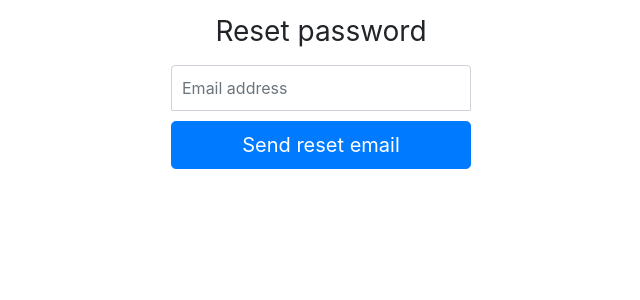
After one commit to Swanand01/feedboard, a Django app: page /account/password_reset/ in a window 1280 px wide. The commit adds this page. Shown: the top 300 px of the page, without its empty margins (319-959 px from the left). Run offline with Django 3.2, Linux system fonts and the light colour scheme; some libraries are stand-ins or nearby versions.

Commit message:
Added password reset views

```diff
--- a/account/admin.py
+++ b/account/admin.py
@@ -2,11 +2,10 @@ from django.contrib import admin
 from django.contrib.auth.forms import UserCreationForm
 from .models import CustomUser
 
-# Register your models here.
 admin.site.register(CustomUser)
 
 
 class CustomUserCreationForm(UserCreationForm):
     class Meta:
         model = CustomUser
-        fields = ["user_name", "password1"]
+        fields = ["user_name", "email", "password1"]
--- a/account/models.py
+++ b/account/models.py
@@ -6,18 +6,22 @@ from django.contrib.auth.models import PermissionsMixin
 class CustomUserManager(BaseUserManager):
     use_in_migrations = True
 
-    def create_user(self, user_name, password):
+    def create_user(self, user_name, email, password):
         """
         Creates and saves a User with the given username and password.
         """
         if not user_name:
             raise ValueError('Users must have an username')
 
+        if not email:
+            raise ValueError('Users must have an email')
+
         if not password:
             raise ValueError('Users must have an password')
 
         user = self.model(
             user_name=user_name,
+            email=email
         )
 
         user.set_password(password)
--- /dev/null
+++ b/account/templates/account/base.html
@@ -0,0 +1,24 @@
+<!DOCTYPE html>
+<html lang="en">
+
+<head>
+    <meta charset="UTF-8">
+    <meta http-equiv="X-UA-Compatible" content="IE=edge">
+    <meta name="viewport" content="width=device-width, initial-scale=1.0">
+
+    {% load static %}
+	<link rel="stylesheet" href="https://maxcdn.bootstrapcdn.com/bootstrap/4.0.0/css/bootstrap.min.css"
+		integrity="sha384-Gn5384xqQ1aoWXA+058RXPxPg6fy4IWvTNh0E263XmFcJlSAwiGgFAW/dAiS6JXm" crossorigin="anonymous">
+
+	<link href="https://fonts.googleapis.com/icon?family=Material+Icons" rel="stylesheet">
+    <title>{% block title %}Django Auth Tutorial{% endblock %}</title>
+</head>
+
+<body>
+    <main>
+        {% block content %}
+        {% endblock %}
+    </main>
+</body>
+
+</html>
--- /dev/null
+++ b/account/templates/account/password_reset.html
@@ -0,0 +1,49 @@
+{% extends 'account/base.html' %}
+
+{% block content %}
+
+<style type="text/css">
+    .form-signin {
+        width: 100%;
+        max-width: 330px;
+        padding: 15px;
+        margin: auto;
+    }
+
+    .form-signin .checkbox {
+        font-weight: 400;
+    }
+
+    .form-signin .form-control {
+        position: relative;
+        box-sizing: border-box;
+        height: auto;
+        padding: 10px;
+        font-size: 16px;
+    }
+
+    .form-signin .form-control:focus {
+        z-index: 2;
+    }
+
+    .form-signin input[type="email"] {
+        margin-bottom: 10px;
+        border-bottom-right-radius: 0;
+        border-bottom-left-radius: 0;
+    }
+
+    .h3 {
+        text-align: center;
+    }
+</style>
+
+
+<form id="id_password_reset_form" method="POST" class="form-signin">{% csrf_token %}
+    <h1 class="h3 mb-3 font-weight-normal">Reset password</h1>
+    <input name="email" class="form-control" placeholder="Email address" type="email" id="id_email" required="true">
+    <button id="id_submit_btn" class="btn btn-lg btn-primary btn-block">Send reset email</button>
+</form>
+
+
+
+{% endblock %}
--- /dev/null
+++ b/account/templates/account/password_reset_complete.html
@@ -0,0 +1,5 @@
+{% extends 'account/base.html' %}
+
+{% block content %}
+<h5>Password was reset successfully.</h5>
+{% endblock %}
--- a/account/urls.py
+++ b/account/urls.py
@@ -1,6 +1,45 @@
 from django.urls import path
+from django.contrib.auth.views import (
+    PasswordResetView,
+    PasswordResetDoneView,
+    PasswordResetConfirmView,
+    PasswordResetCompleteView
+)
 from . import views
 
+
 urlpatterns = [
-    path('', views.register, name='register'),
+    path('register/', views.register, name='register'),
+
+    path(
+        'password_reset/',
+        PasswordResetView.as_view(
+            template_name='account/password_reset.html'
+        ),
+        name='password_reset'
+    ),
+
+    path(
+        'password_reset/done/',
+        PasswordResetDoneView.as_view(
+            template_name='account/password_reset_done.html'
+        ),
+        name='password_reset_done'
+    ),
+
+    path(
+        'password_reset_confirm/<uidb64>/<token>/',
+        PasswordResetConfirmView.as_view(
+            template_name='account/password_reset_confirm.html'
+        ),
+        name='password_reset_confirm'
+	),
+
+    path(
+        'password_reset/complete/',
+        PasswordResetCompleteView.as_view(
+            template_name='account/password_reset_complete.html'
+        ),
+        name='password_reset_complete'
+    ),
 ]
--- a/account/views.py
+++ b/account/views.py
@@ -24,4 +24,4 @@ def register(request):
         form = CustomUserCreationForm()
 
     context = {"form": form}
-    return render(request, 'register.html', context)
+    return render(request, 'account/register.html', context)
--- a/feedboard/settings.py
+++ b/feedboard/settings.py
@@ -136,3 +136,5 @@ LOGIN_URL = '/login'
 
 # MEDIA_ROOT =  os.path.join(BASE_DIR, 'media')
 # MEDIA_URL = '/media/'
+
+EMAIL_BACKEND = 'django.core.mail.backends.console.EmailBackend'
--- a/feedboard/urls.py
+++ b/feedboard/urls.py
@@ -1,28 +1,11 @@
-"""project_almanack URL Configuration
-
-The `urlpatterns` list routes URLs to views. For more information please see:
-    https://docs.djangoproject.com/en/3.2/topics/http/urls/
-Examples:
-Function views
-    1. Add an import:  from my_app import views
-    2. Add a URL to urlpatterns:  path('', views.home, name='home')
-Class-based views
-    1. Add an import:  from other_app.views import Home
-    2. Add a URL to urlpatterns:  path('', Home.as_view(), name='home')
-Including another URLconf
-    1. Import the include() function: from django.urls import include, path
-    2. Add a URL to urlpatterns:  path('blog/', include('blog.urls'))
-"""
-from django.conf.urls import include
 from django.contrib import admin
 from django.urls import path, include
-
-from django.conf import settings
-from django.conf.urls.static import static
+from django.contrib.auth.views import LoginView, LogoutView
 
 urlpatterns = [
-    path('', include('django.contrib.auth.urls')),  # /login and /logout
-    path('register/', include('account.urls')),
+    path('login/', LoginView.as_view()),
+    path('logout/', LogoutView.as_view()),
+    path('account/', include('account.urls')),
     path('app/', include('core.urls')),
     path('admin/', admin.site.urls),
 ]
```
Also changed, not shown: account/templates/account/password_reset_confirm.html (added, +21 -0 lines), account/templates/account/password_reset_done.html (added, +20 -0 lines), core/templates/me.html (+8 -1 lines), core/views.py (+10 -0 lines), account/templates/account/register.html (renamed from account/templates/register.html).
